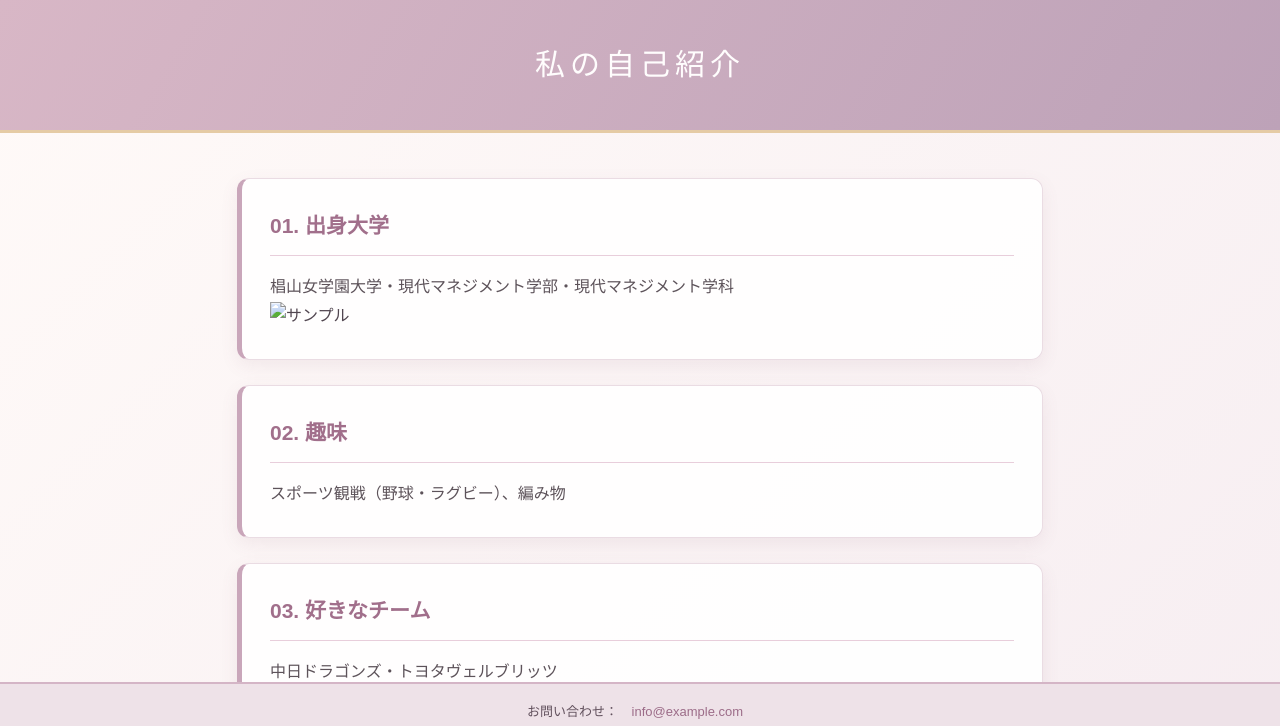
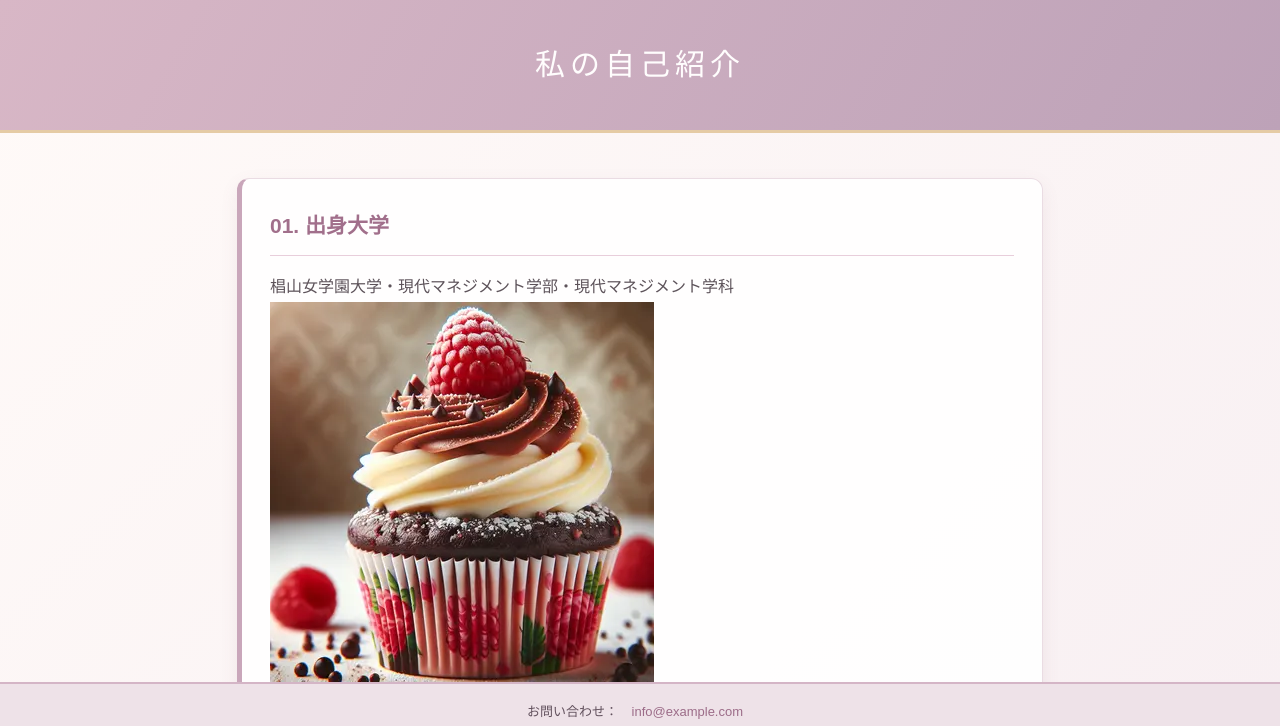
Before and after one commit to wakidamaori/tast1, a plain HTML site: page index.html in a window 1280 px wide. Shown: the top 726 px of the page. Drawn offline with Linux system fonts and the light colour scheme.

Commit message:
Update index.html

```diff
--- a/index.html
+++ b/index.html
@@ -169,7 +169,7 @@ footer a:hover {
             <p>
                 椙山女学園大学・現代マネジメント学部・現代マネジメント学科
             </p>
-            <img src="画像のリンク" alt="サンプル">
+            <img src="https://github.com/wakidamaori/tast1/blob/main/cupcake.jpg?raw=true" alt="サンプル">
         </section>
 
         <section>
```
